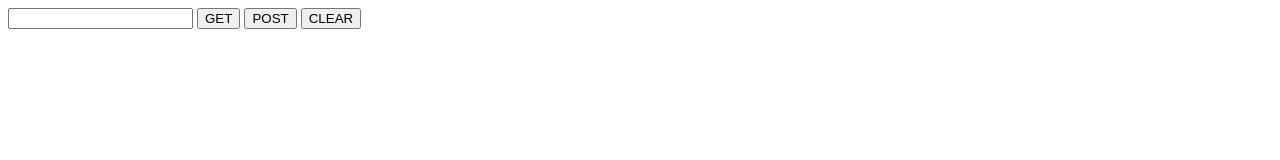
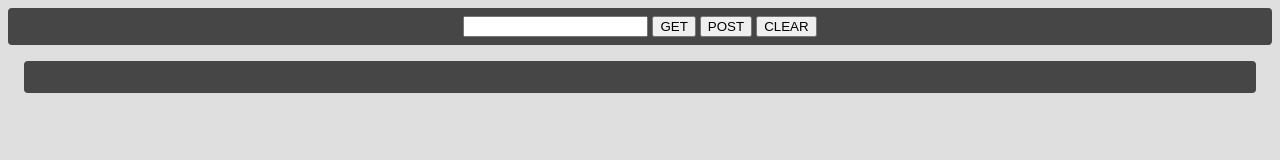
Before and after one commit to ryanwmichaud/FrontToBackEnd, a website: page public/index.html in a window 1280 px wide. Drawn offline with Linux system fonts and the light colour scheme.

Commit message:
some style

```diff
--- a/public/index.html
+++ b/public/index.html
@@ -4,9 +4,11 @@
     <meta charset="UTF-8">
     <meta http-equiv="X-UA-Compatible" content="IE=edge">
     <meta name="viewport" content="width=device-width, initial-scale=1.0">
-    <title>Document</title>
+    <title>Adder</title>
+    <link rel="stylesheet" href="style.css"></link>
 </head>
 <body>
+    <div id="form">
         <form>
             <input type="text" id="input"></input>
             <button id="get">GET</button>
@@ -14,6 +16,8 @@
             <button id="clear">CLEAR</button>
 
         </form>
+    </div>
+
     <div id="feed"></div>
     <script src="front.js"> </script>
 
--- /dev/null
+++ b/public/style.css
@@ -0,0 +1,20 @@
+body{
+    background-color: rgb(223, 223, 223);
+}
+#form{
+   background-color: rgb(70, 70, 70);
+   padding: .5em;
+   text-align: center;
+   border-radius: .25em;
+}
+#feed{
+    background-color: rgb(70, 70, 70);
+    padding: 1em;
+    margin: 1em;
+    border-radius: .25em;
+}
+p{
+    text-align: center;
+    background-color: rgb(230, 230, 230);
+    border-radius: .25em;
+}
```
Lines whose indentation alone changed are shown as unchanged.
